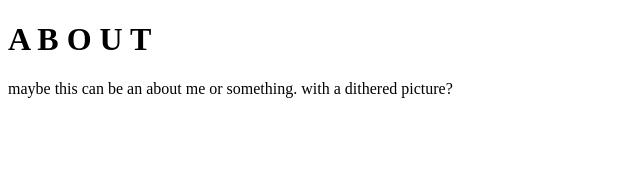
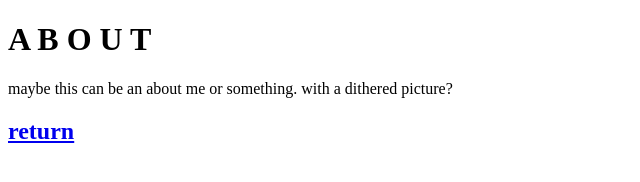
Before and after one commit to 4thworldman/4thworldman.github.io, a plain HTML site: page about.html in a window 1280 px wide. Shown: the whole page, without its empty margins (0-640 px from the left). Drawn offline with Linux system fonts and the light colour scheme.

Commit message:
Update about.html

```diff
--- a/about.html
+++ b/about.html
@@ -12,5 +12,7 @@
 <p>maybe this can be an about me or something.
 with a dithered picture?</p>
 
+<a href="./"><h2>return</h2></a>
+
 </body>
 </html>
```
